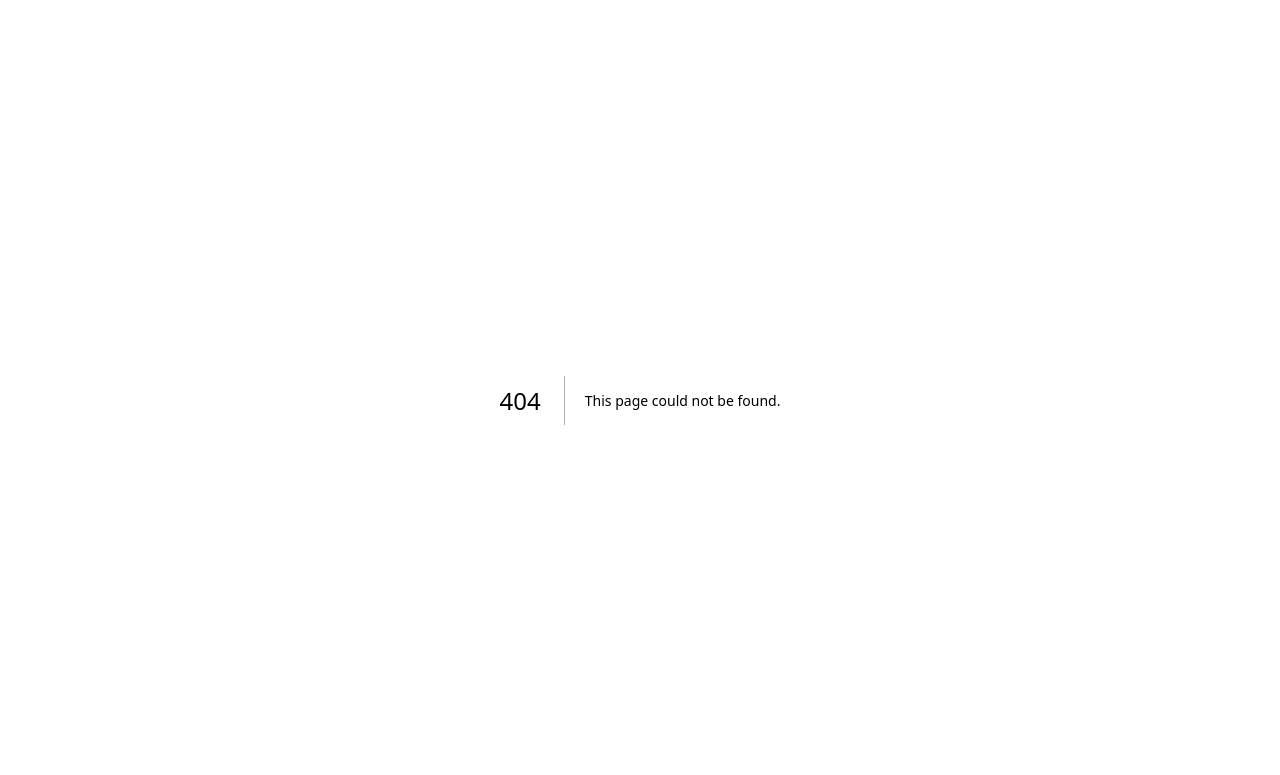
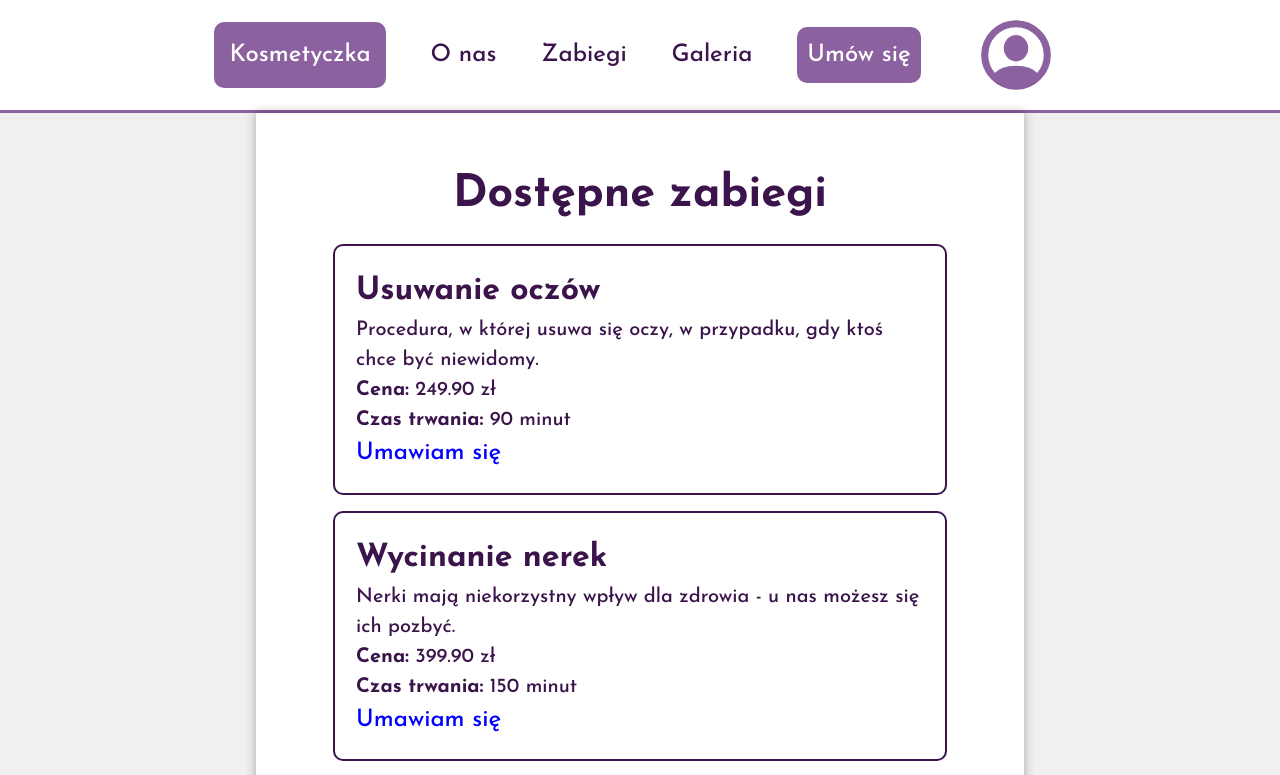
Before and after one commit to 1p22geo/kosmetyczk_kacper_dygon, a Next.js app: page /treatments in a window 1280 px wide. Before the commit this address had no page. Shown: the top 775 px of the page. Built offline with nearby package versions, Linux system fonts and the light colour scheme.

Commit message:
added avaible treatments page

```diff
--- a/src/app/components/admin-panel-related/treatment-list/treatment-list.css
+++ b/src/app/components/admin-panel-related/treatment-list/treatment-list.css
@@ -7,5 +7,4 @@
 
 .admin-panel-list-element button{
     margin-right:5px;
-    color:blue;
 }
--- a/src/app/components/navbar/navbar.tsx
+++ b/src/app/components/navbar/navbar.tsx
@@ -5,11 +5,11 @@ import Image from "next/image"
 export default function Navbar() {
     return (
         <nav className="navbar">
-            <a href="/home" className="nav-logo text-button">Kosmetyczka</a>
+            <a href="/home" className="nav-logo primary-button">Kosmetyczka</a>
             <a href="/about-us">O nas</a>
             <a href="/treatments">Zabiegi</a>
             <a href="/gallery">Galeria</a>
-            <a href="/book-now" className="book-now-button text-button">Umów się</a>
+            <a href="/book-now" className="book-now-button primary-button">Umów się</a>
             <a href="/profile">
                 <Image src={personIcon} alt="person icon"/>
             </a>
--- a/src/app/globals.css
+++ b/src/app/globals.css
@@ -29,16 +29,20 @@ body {
   font-style: normal;
 }
 
-h1{font-size:2.5em}
+h1{font-size:2.8em; font-weight:700}
 h2{font-size:2em}
 h3{font-size:1.5em}
 h4{font-size:1em}
 h5{font-size:0.83em}
 h6{font-size:0.67em}
 
-.text-button{
+.primary-button{
   background-color: var(--button-color);
   color:var(--foreground);
   border-radius:10px;
   padding:10px;
 }
+
+.plain-button{
+  color:blue;
+}
--- /dev/null
+++ b/src/app/treatments/page.tsx
@@ -0,0 +1,65 @@
+import GeneralLayout from "@/app/generalLayout";
+import {Treatment} from "@/app/components/admin-panel-related/treatment-list/treatment-list";
+import "./treatments.css"
+
+export default function Treatments() {
+
+
+    let id = 0;
+
+    const treatmentArray: Treatment[] = [
+        {
+            id: id++,
+            title: "Usuwanie oczów",
+            description: "Procedura, w której usuwa się oczy, w przypadku, gdy ktoś chce być niewidomy.",
+            price: 249.90,
+            time: 90
+        },
+        {
+            id: id++,
+            title: "Wycinanie nerek",
+            description: "Nerki mają niekorzystny wpływ dla zdrowia - u nas możesz się ich pozbyć.",
+            price: 399.90,
+            time: 150
+        },
+        {
+            id: id++,
+            title: "Obgryzanie paznokci",
+            description: "Nasi pracownicy obgryzą Ci paznokcie, by wyglądały jeszcze piękniej.",
+            price: 49.90,
+            time: 30
+        }
+    ]
+
+
+    const renderedTreatmentList = treatmentArray.map((treatment: Treatment) => {
+
+            return(
+                <div key={treatment.id} className="treatment-element">
+                        <h2><b>{treatment.title}</b></h2>
+                        <p>{treatment.description}</p>
+                        <p><b>Cena: </b>{treatment.price.toFixed(2)} zł</p>
+                        <p><b>Czas trwania: </b>{treatment.time} minut</p>
+                    <a href="/book-now" className="plain-button">Umawiam się</a>
+                </div>
+            )
+        }
+
+    )
+
+    return(
+        <GeneralLayout>
+
+            <div className="treatments">
+                <h1>Dostępne zabiegi</h1>
+
+                <div className="treatment-list">
+                    {renderedTreatmentList}
+                </div>
+            </div>
+
+
+        </GeneralLayout>
+    )
+
+}
--- /dev/null
+++ b/src/app/treatments/treatments.css
@@ -0,0 +1,28 @@
+.treatment-element{
+    border: solid 2px;
+    border-radius:10px;
+    padding:1.33em;
+    margin: 1em 0 1em 0;
+}
+
+
+
+
+.treatment-element p{
+    font-size:1.25em;
+}
+
+.treatment-list{
+    width:80%;
+}
+
+.treatments{
+    display:flex;
+    flex-direction: column;
+    align-items: center;
+    padding: 3em 0 3em 0;
+}
+
+.treatment-list a{
+    font-size:1.5em;
+}
```
Also changed, not shown: src/app/admin-panel/page.tsx (+11 -5 lines), src/app/components/admin-panel-related/treatment-list/treatment-list.tsx (+8 -4 lines).
